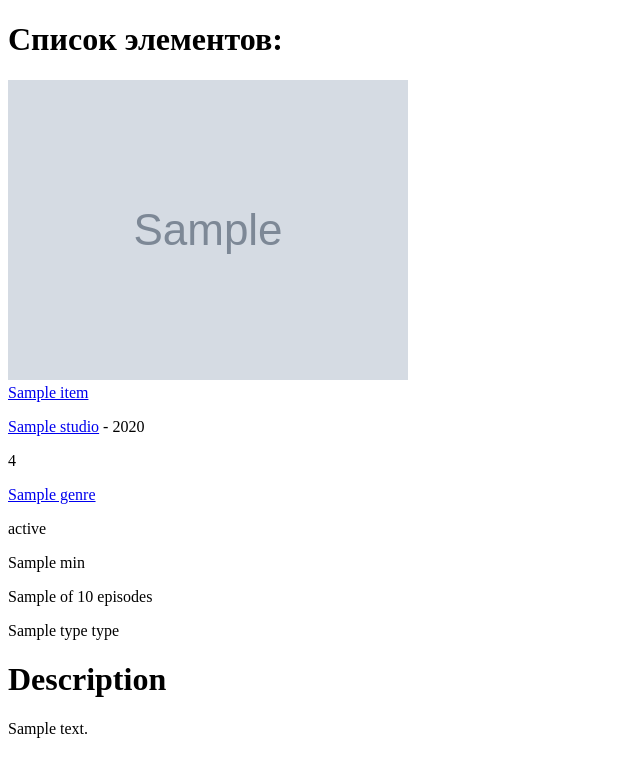
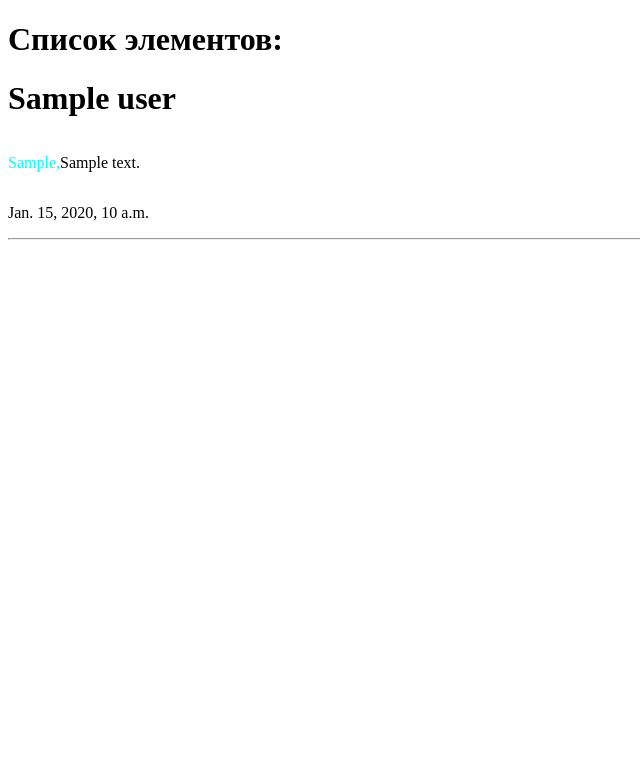
Before and after one commit to Nikolaj-dev/Aniverse, a Django app: template templates/home.html in a window 1280 px wide. Shown: the top 777 px of the page, without its empty margins (0-640 px from the left). Run offline with Django 5.2, Linux system fonts and the light colour scheme; the template is opened without the code that fills it: most values are stand-ins (such as "Sample title", 1, 10 or a date in 2020); grey boxes marked "Sample" are stand-in pictures.

Commit message:
Changed first and second names from User to nickname in Profile. Add comments listAPI and filtering.

```diff
--- a/anime_catalog/urls.py
+++ b/anime_catalog/urls.py
@@ -27,6 +27,7 @@ urlpatterns = [
     path('collection-create/', views.CollectionCreateAPIView.as_view()),
     path('collection-update/<int:pk>/', views.CollectionUpdateAPIView.as_view()),
     path('collection-delete/<int:pk>/', views.CollectionDeleteAPIView.as_view()),
+    path('comments/', views.CommentsListAPIView.as_view()),
     path('data-from-drf/', views.data_from_drf, name='data_from_drf'),
     path('register/', views.UserRegistrationView.as_view(), name='user-registration'),
 ]
--- a/templates/home.html
+++ b/templates/home.html
@@ -8,19 +8,15 @@
     <h1>Список элементов:</h1>
         {% for item in data %}
             <div>
-                <img src="{{ item.image }}" alt=""><br>
-                <a href="#">{{ item.title }}</a>
-                <p><a href="{% url 'studio-list' %}">{{ item.studio }}</a> - {{ item.year }}</p>
-                <p>{{ item.age_rating }}</p>
-                {% for genre in item.genres %}
-                    <a href="#">{{ genre.title }}</a>
-                    {% endfor %}
-                <p>{{ item.status }}</p>
-                <p>{{ item.length_of_episodes }} min</p>
-                <p>{{ item.ready_episodes }} of {{ item.episodes }} episodes</p>
-                <p>{{ item.type }} type</p>
-                <h1>Description</h1>
-                <p>{{ item.description }}</p>
+                <h1>{{ item.user }}</h1>
+                <div style="display: flex">
+                    {% if item.reply_to %}
+                        <p style="color: aqua">{{ item.reply_to }},</p>
+                    {% endif %}
+                    <p>{{ item.text }}</p>
+                </div>
+                <p>{{ item.created_at }}</p>
+                            <hr>
             </div>
         {% endfor %}
 </body>
```
Also changed, not shown: anime_catalog/admin.py (+7 -1 lines), anime_catalog/models.py (+12 -0 lines), anime_catalog/serializers.py (+17 -4 lines), anime_catalog/views.py (+16 -3 lines), anime_catalog/migrations/0010_comment.py (added), anime_catalog/migrations/0011_profile_nickname.py (added).
